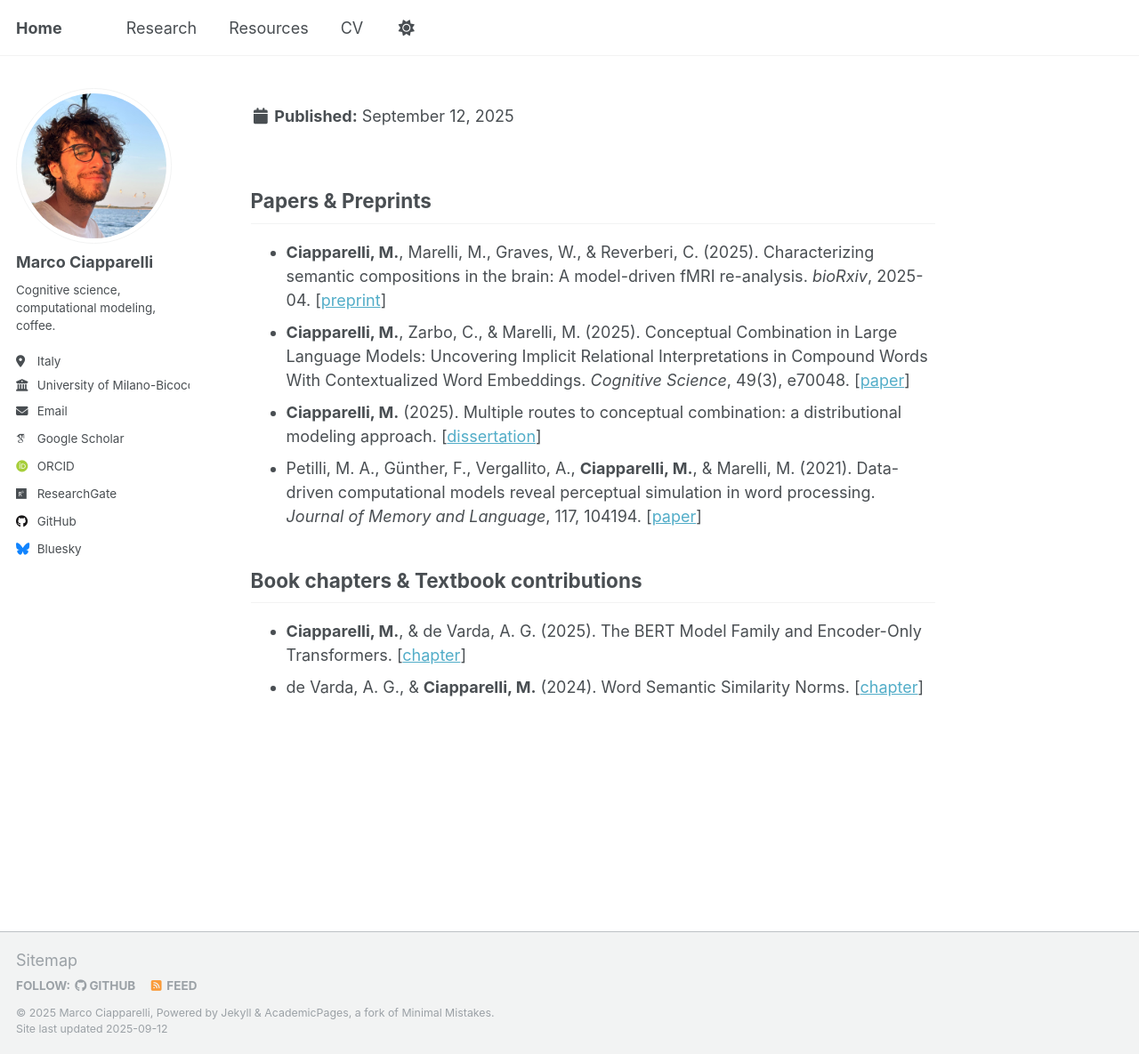
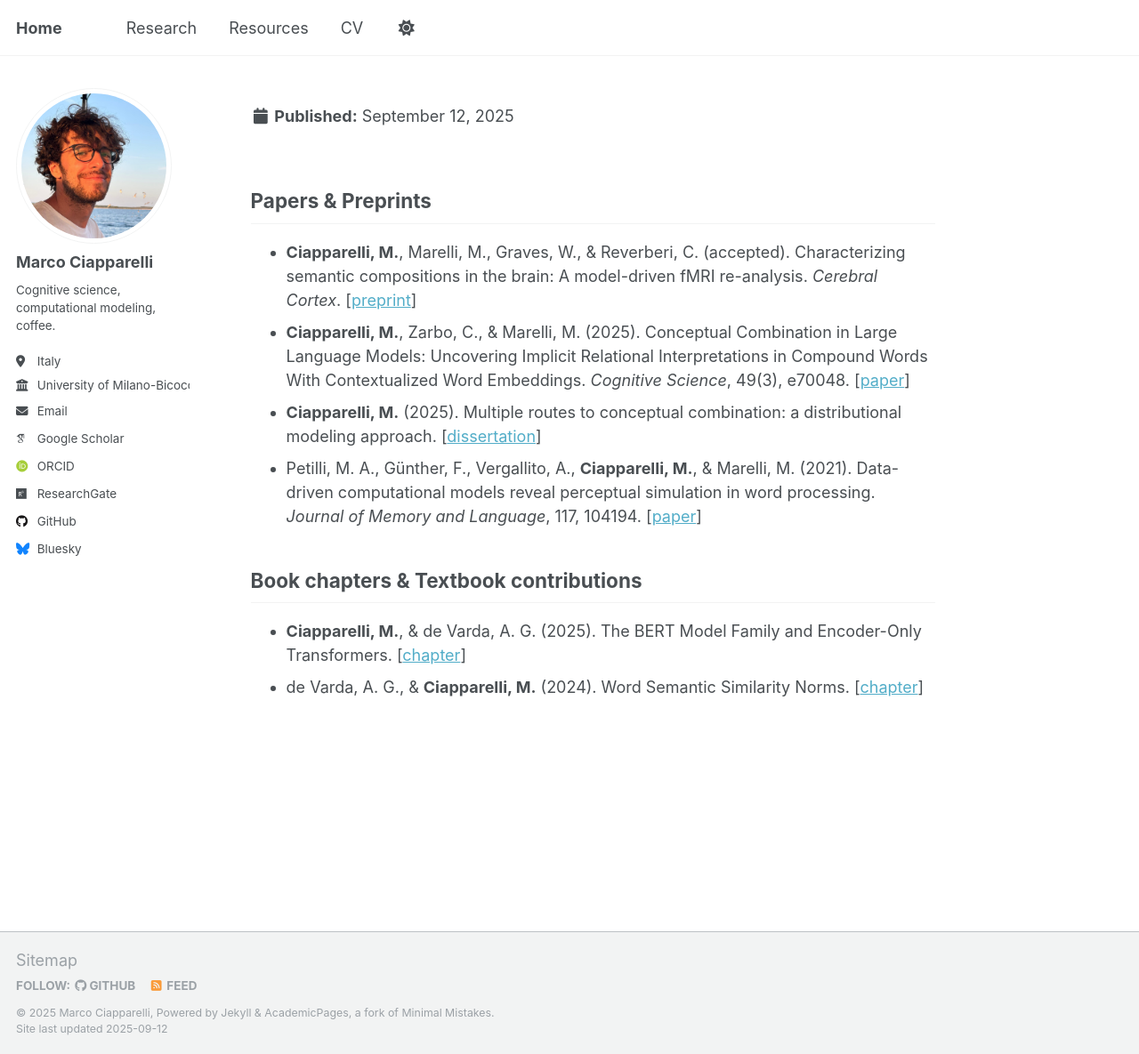
Before and after one commit to MarcoCiapparelli/MarcoCiapparelli.github.io, a Jekyll site: the page built from _research/publication_list.md, in a window 1280 px wide and 1185 px high. Shown: the whole window at 89% size. Built offline with Jekyll 4.4.1, drawn with Linux system fonts in a browser that asks for light colours; some web fonts are replaced; a script that is not in the unit is left out.

Commit message:
Update publication_list.md

```diff
--- a/_research/publication_list.md
+++ b/_research/publication_list.md
@@ -6,7 +6,7 @@ permalink: /teaching/publication_list
 
 
 ## Papers & Preprints
-*  **Ciapparelli, M.**, Marelli, M., Graves, W., & Reverberi, C. (2025). Characterizing semantic compositions in the brain: A model-driven fMRI re-analysis. *bioRxiv*, 2025-04.
+*  **Ciapparelli, M.**, Marelli, M., Graves, W., & Reverberi, C. (accepted). Characterizing semantic compositions in the brain: A model-driven fMRI re-analysis. *Cerebral Cortex*.
 [[preprint](https://doi.org/10.1101/2025.04.25.650708)]
 *  **Ciapparelli, M.**, Zarbo, C., & Marelli, M. (2025). Conceptual Combination in Large Language Models: Uncovering Implicit Relational Interpretations in Compound Words With Contextualized Word Embeddings. *Cognitive Science*, 49(3), e70048.
 [[paper](https://doi.org/10.1111/cogs.70048)]
```
